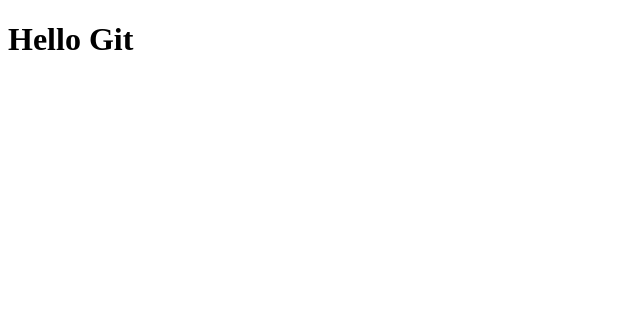
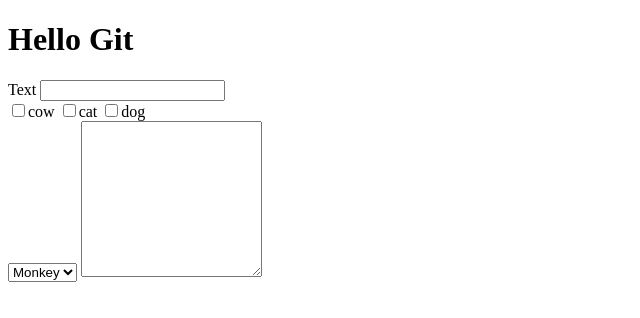
Before and after one commit to Nan-151/git_pratice01, a plain HTML site: page index.html in a window 1280 px wide. Shown: the whole page, without its empty margins (0-640 px from the left). Drawn offline with Linux system fonts and the light colour scheme.

Commit message:
#4: create textfields

```diff
--- a/index.html
+++ b/index.html
@@ -8,5 +8,22 @@
 </head>
 <body>
     <h1>Hello Git</h1>
+    <div class="textfield">
+        <label for="">Text
+            <input type="text">
+        </label>
+        <div class="checkbox">
+            <input type="checkbox">cow
+            <input type="checkbox">cat
+            <input type="checkbox">dog
+        </div>
+        <select>
+            <option value="" disabled>pet</option>
+            <option value="">Monkey</option>
+            <option value="">Pig</option>
+            <option value="">Hourse</option>
+        </select>
+        <textarea name="" id="" cols="20" rows="10"></textarea>
+    </div>
 </body>
 </html>
```
